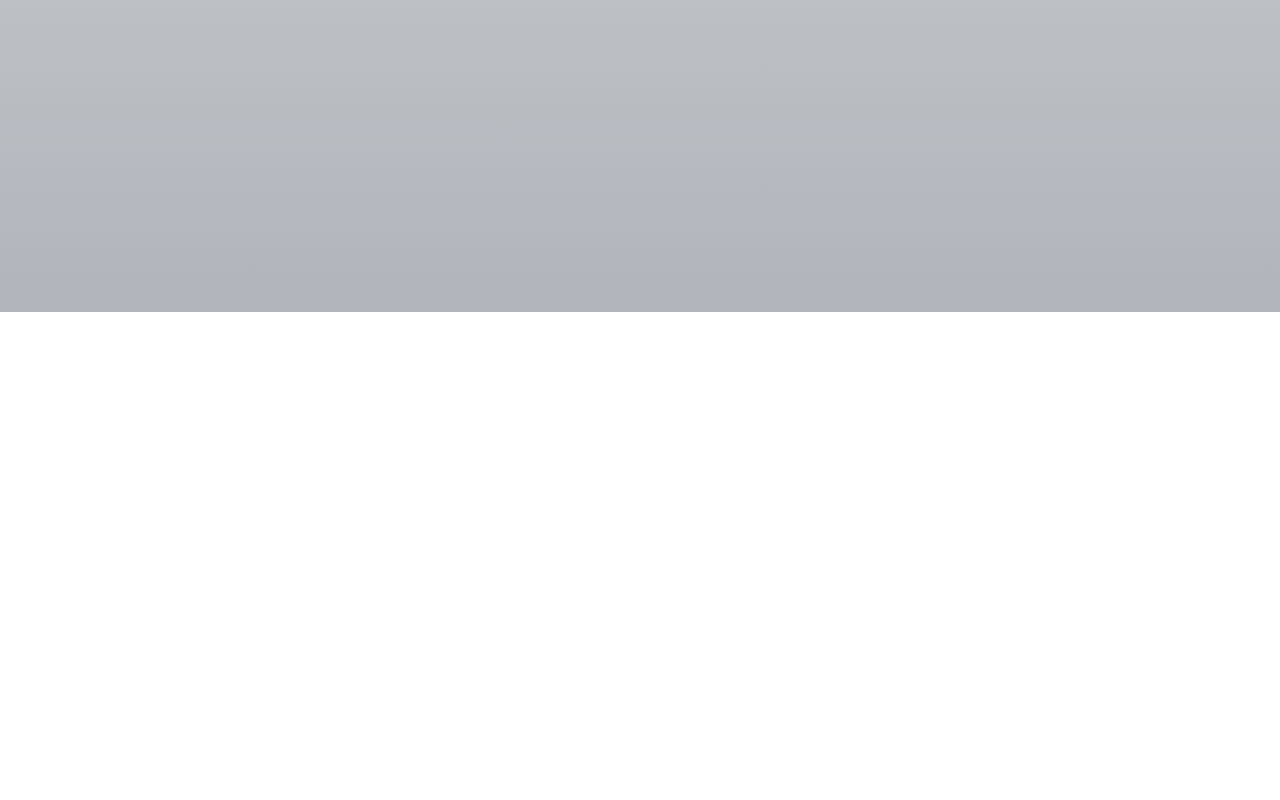
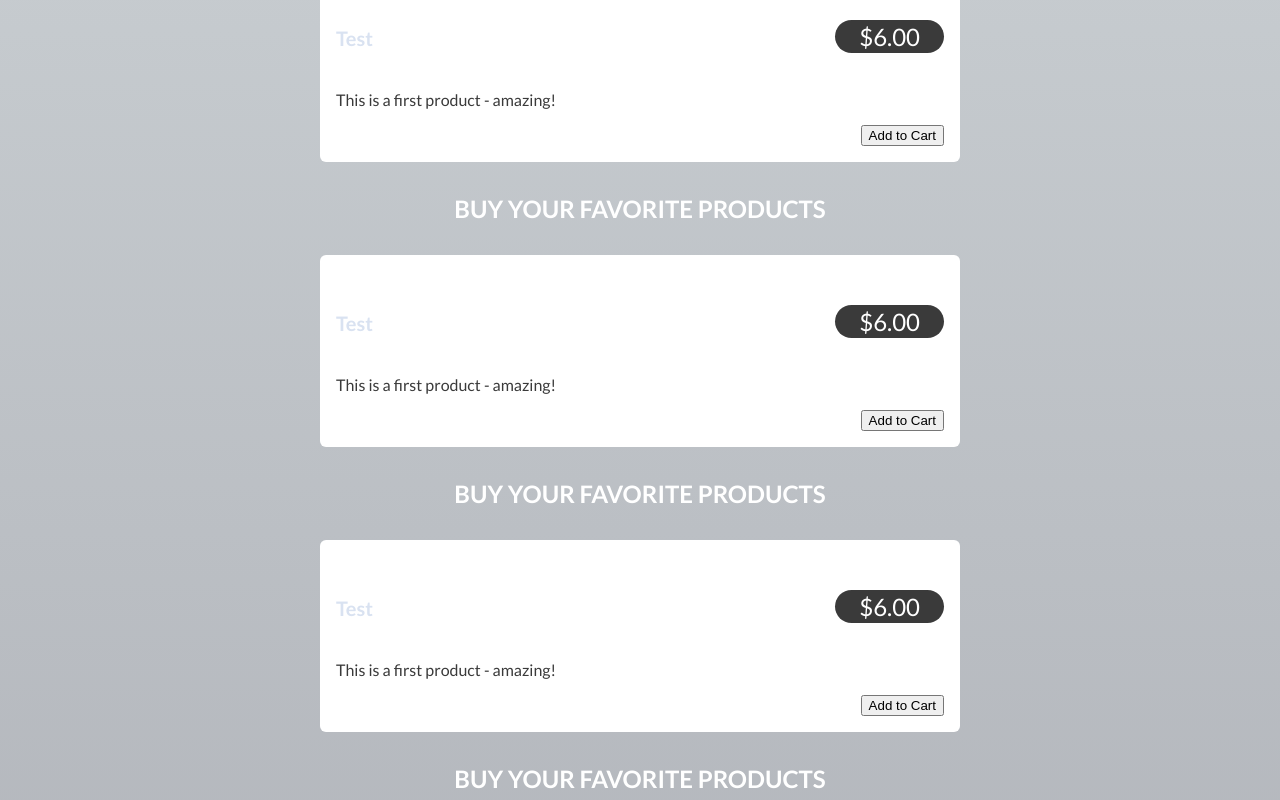
Before and after one commit to Hassan-Ahmadzai/Forms-and-User-Input, a React (Vite) app: page / in a window 1280 px wide. Shown: the part 520-1320 px from the top of the page. Before the commit the page ends 832 px from the top, so only its background shows below. Built offline with nearby package versions, Linux system fonts and the light colour scheme.

Commit message:
Initial Updates

```diff
--- a/src/App.jsx
+++ b/src/App.jsx
@@ -11,6 +11,18 @@ function App() {
     <Layout>
       { showCart && <Cart /> }
       <Products />
+
+      { showCart && <Cart /> }
+      <Products />
+
+      { showCart && <Cart /> }
+      <Products />
+
+      { showCart && <Cart /> }
+      <Products />
+
+      { showCart && <Cart /> }
+      <Products />
     </Layout>
   );
 }
```
